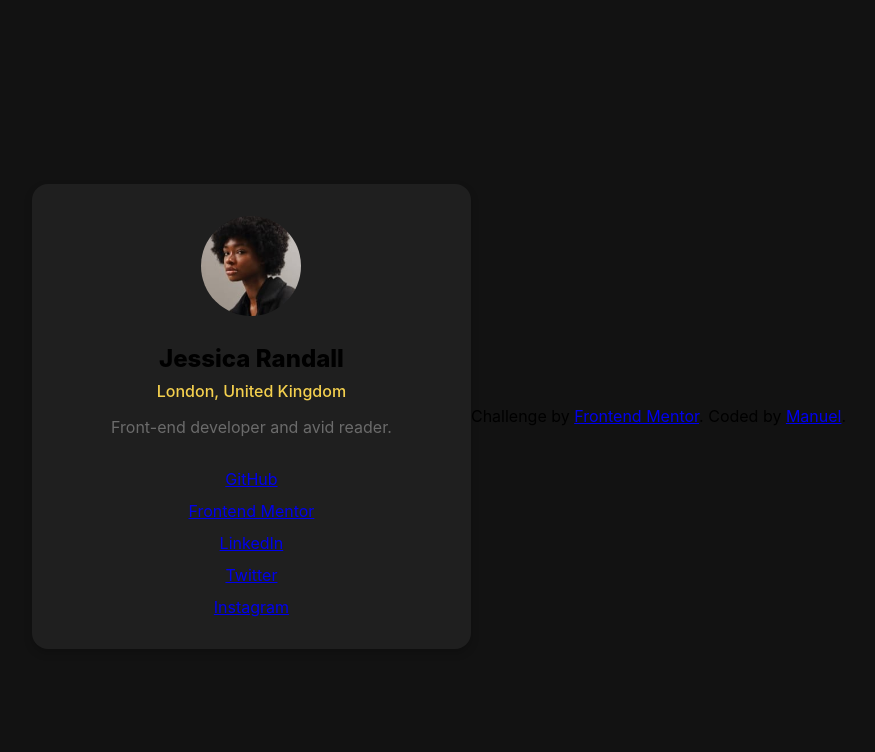
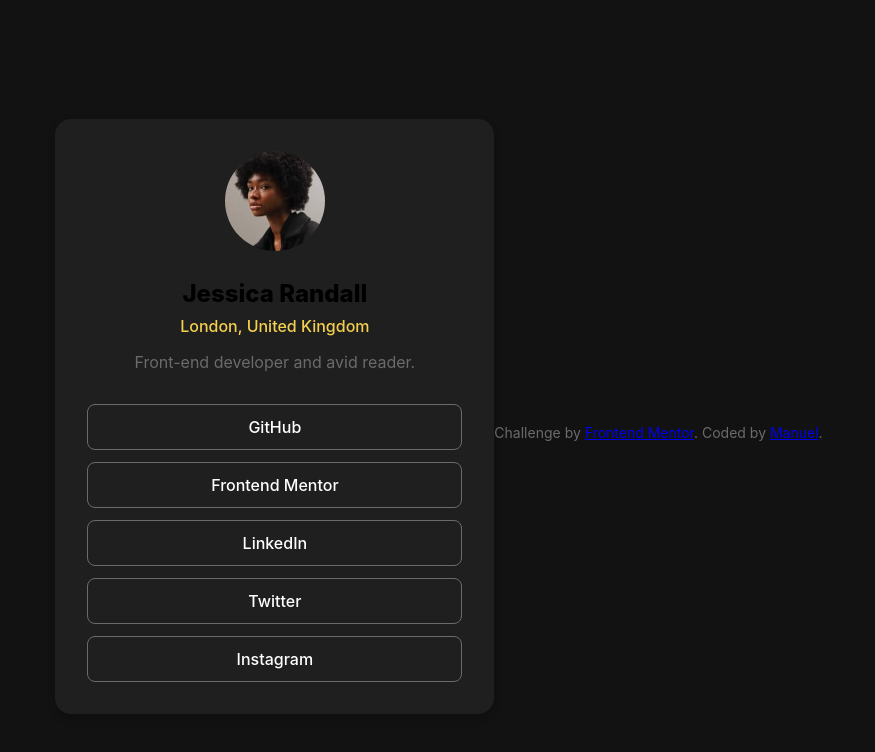
Before and after one commit to Manuel7070/social-links-profile-main, a plain HTML site: page index.html in a window 1280 px wide. Shown: the whole page, without its empty margins (201-1076 px from the left). Drawn offline with Linux system fonts and the light colour scheme.

Commit message:
Add hovers on the social button

```diff
--- a/styles.css
+++ b/styles.css
@@ -64,3 +64,28 @@ body {
   flex-direction: column;
   gap: 0.75rem;
 }
+
+.social-btn {
+  background-color: hsl(0, 0%, 12%);
+  color: hsl(0, 0%, 100%);
+  padding: 0.75rem 1rem;
+  border-radius: 0.5rem;
+  border: 1px solid hsl(0, 0%, 42%);
+  text-decoration: none;
+  text-align: center;
+  font-size: 1rem;
+  font-weight: 500;
+  transition: background-color 0.3s;
+}
+
+.social-btn:hover {
+  background-color: hsl(0, 0%, 42%);
+}
+
+/* Attribution */
+.attribution {
+  margin-top: 2rem;
+  font-size: 0.875rem;
+  text-align: center;
+  color: hsl(0, 0%, 42%);
+}
```
Lines whose indentation alone changed are shown as unchanged.
